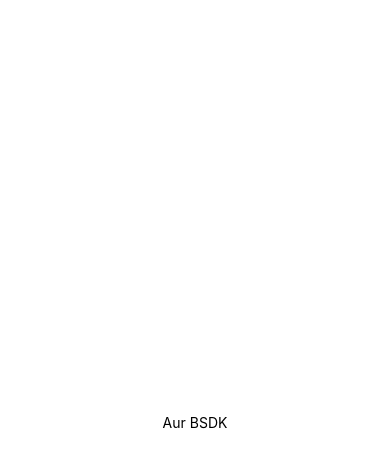
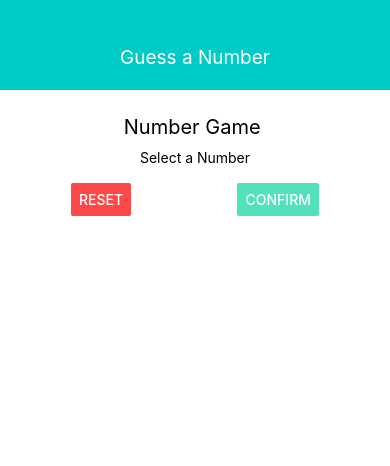
Before and after one commit to tragicmj/number-guess, a React Native app: screen / in a window 390 px wide. Shown: the top 466 px of the page. Built offline with nearby package versions, Linux system fonts and the light colour scheme.

Commit message:
Header and First Screen added

```diff
--- a/App.js
+++ b/App.js
@@ -1,19 +1,18 @@
 import React from "react";
 import { StyleSheet, Text, View } from "react-native";
-
+import Header from "./components/Header.js";
+import StartGameScreen from "./screens/StartGameScreen.js";
 export default function App() {
   return (
-    <View style={styles.container}>
-      <Text>Aur BSDK</Text>
+    <View style={styles.screen}>
+      <Header title="Guess a Number" />
+      <StartGameScreen />
     </View>
   );
 }
 
 const styles = StyleSheet.create({
-  container: {
-    flex: 1,
-    backgroundColor: "#fff",
-    alignItems: "center",
-    justifyContent: "center"
+  screen: {
+    flex: 1
   }
 });
--- /dev/null
+++ b/components/Header.js
@@ -0,0 +1,28 @@
+import React from "react";
+import { View, Text, StyleSheet } from "react-native";
+
+const Header = props => {
+  return (
+    <View style={styles.header}>
+      <Text style={styles.headerTitle}>{props.title}</Text>
+    </View>
+  );
+};
+
+const styles = StyleSheet.create({
+  header: {
+    width: "100%",
+    height: 90,
+    paddingTop: 25,
+    paddingBottom: 0,
+    backgroundColor: "#01CBC6",
+    alignItems: "center",
+    justifyContent: "center"
+  },
+  headerTitle: {
+    color: "#ffffff",
+    fontSize: 19
+  }
+});
+
+export default Header;
--- /dev/null
+++ b/screens/StartGameScreen.js
@@ -0,0 +1,60 @@
+import React from "react";
+import { View, Text, StyleSheet, TextInput, Button } from "react-native";
+
+const StartGameScreen = props => {
+  return (
+    <View style={styles.screen}>
+      <Text style={styles.heading}>Number Game </Text>
+      <View style={styles.inputContainer}>
+        <Text>Select a Number</Text>
+        <TextInput />
+        <View style={styles.buttonWrap}>
+          <Button
+            style={styles.resetBtn}
+            color="#FF4848"
+            title="Reset"
+            onPress={() => {}}
+          />
+          <Button
+            style={styles.confirmBtn}
+            title="Confirm"
+            color="#53E0BC"
+            onPress={() => {}}
+          />
+        </View>
+      </View>
+    </View>
+  );
+};
+
+const styles = StyleSheet.create({
+  screen: {
+    flex: 1,
+    padding: 15,
+    alignItems: "center"
+  },
+  heading: {
+    marginVertical: 10,
+    fontSize: 20
+  },
+
+  inputContainer: {
+    width: 300,
+    maxWidth: "80%",
+    alignItems: "center"
+  },
+  buttonWrap: {
+    flexDirection: "row",
+    width: "100%",
+    justifyContent: "space-between",
+    paddingHorizontal: 20
+  },
+  resetBtn: {
+    width: 400
+  },
+  confirmBtn: {
+    width: 400
+  }
+});
+
+export default StartGameScreen;
```
